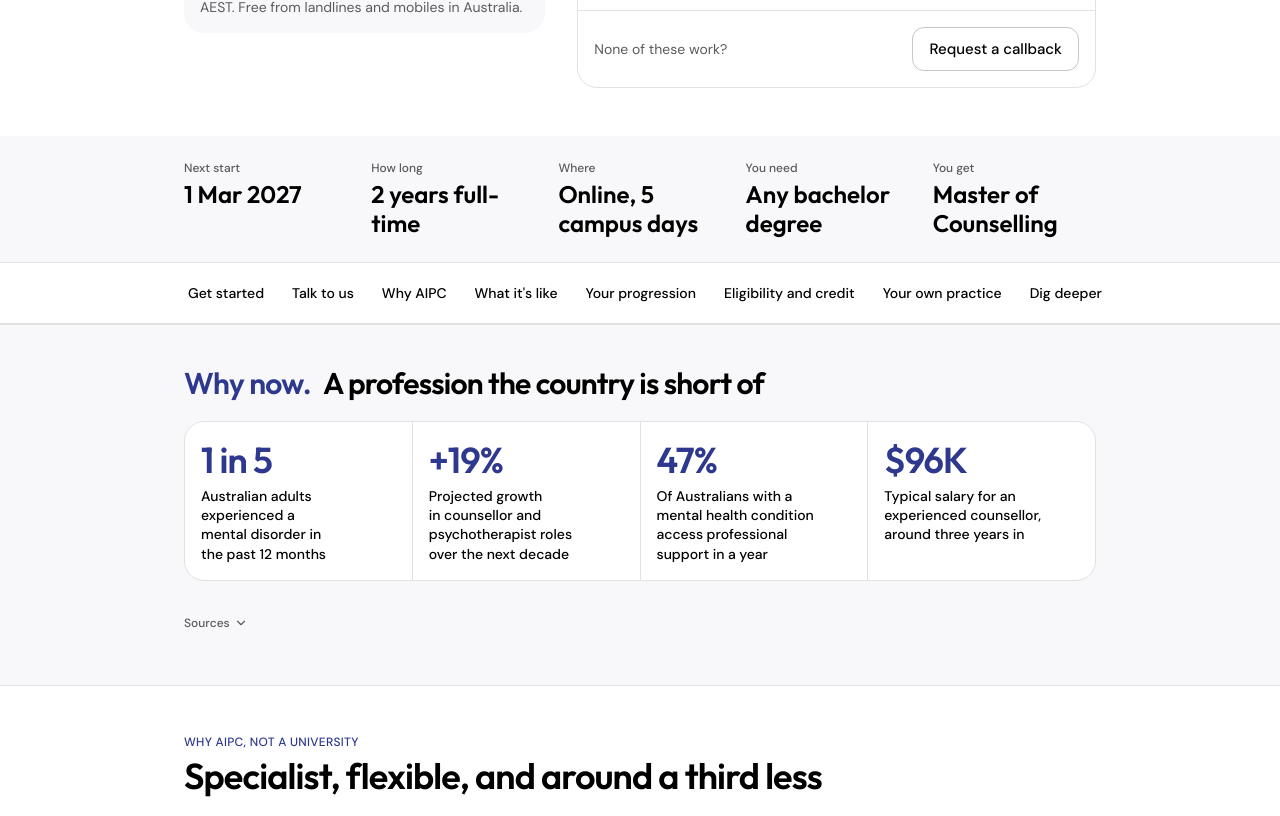
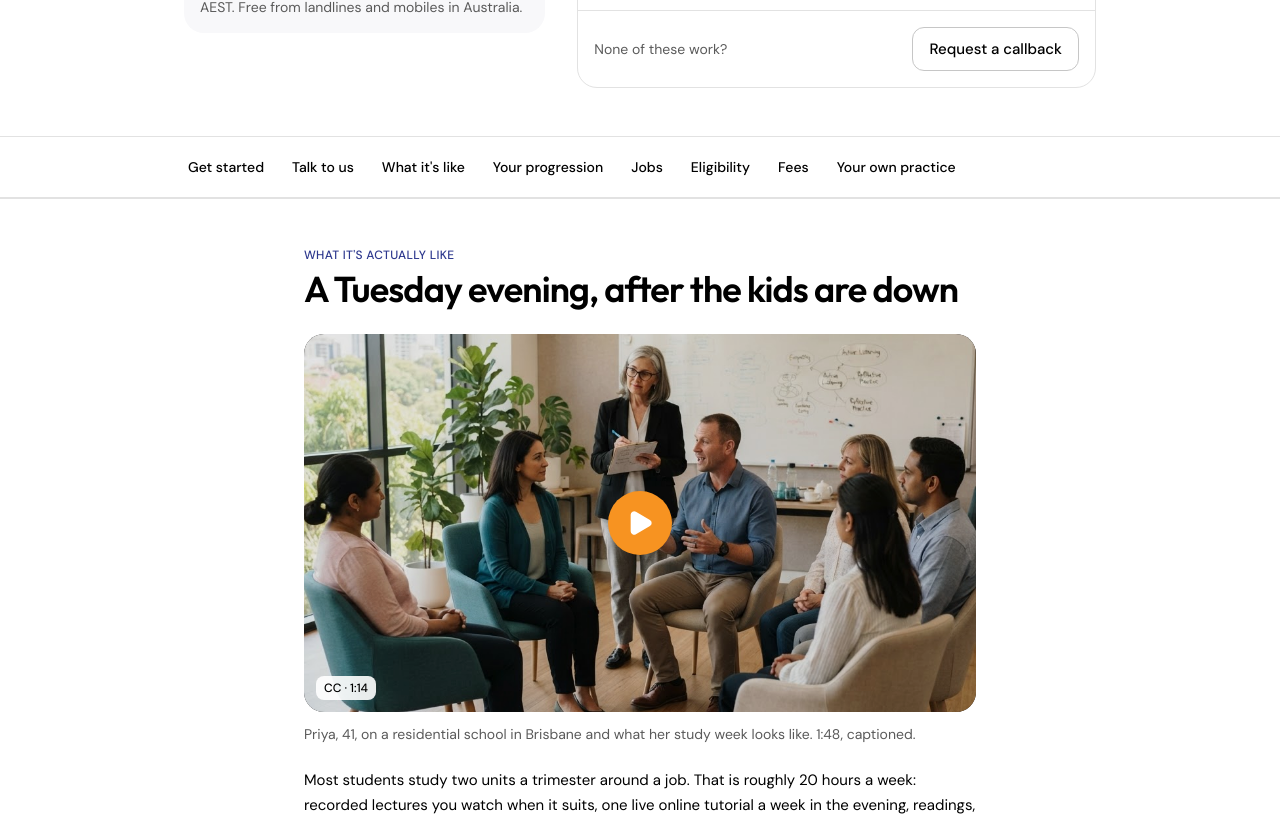
Before and after one commit to kostia-gif/up-webexperience, a Next.js app: page /courses/counselling/master-of-counselling/a in a window 1280 px wide. Shown: the part 2860-3676 px from the top of the page. Built offline with nearby package versions, Linux system fonts and the light colour scheme.

Commit message:
feat: streamline PostgradCoursePageA by removing comparison section and unnecessary nav items

```diff
--- a/components/course/a/pages.tsx
+++ b/components/course/a/pages.tsx
@@ -113,8 +113,18 @@ export function OnlineCoursePageA({ course }: { course: Course }) {
  * coach is replaced by a "start your own practice" planner.
  */
 export function PostgradCoursePageA({ course }: { course: Course }) {
+  // Option A drops the comparison section, so the shared "Why AIPC" header
+  // link (#why) has no target here. Neutralize it to match the other
+  // placeholder header items without touching the shared course data.
+  const courseA: Course = {
+    ...course,
+    brand: {
+      ...course.brand,
+      nav: course.brand.nav.map((item) => (item.href === '#why' ? { ...item, href: '#' } : item)),
+    },
+  }
   return (
-    <Shell course={course}>
+    <Shell course={courseA}>
       <PostgradBodyA />
     </Shell>
   )
--- a/components/course/a/postgrad-body.tsx
+++ b/components/course/a/postgrad-body.tsx
@@ -1,17 +1,12 @@
 'use client'
 
-import { Building2 } from 'lucide-react'
-import { InPageNav, PromiseLine, QuickAnswers, WhatItsLike } from '../above-fold'
+import { InPageNav, PromiseLine, WhatItsLike } from '../above-fold'
 import { Faqs, WhereItTakesYou } from '../below-fold'
-import { HowWeCompare } from '../postgrad/compare'
 import { CountryBanner } from '../postgrad/country-banner'
 import { AccreditedDetails } from '../postgrad/details'
-import { DigDeeper } from '../postgrad/dig-deeper'
 import { EligibilityAndRpl } from '../postgrad/eligibility'
-import { EngageBand } from '../postgrad/engage-band'
 import { PostgradHero } from '../postgrad/hero'
 import { IntlTeam } from '../postgrad/intl-team'
-import { MarketDemand } from '../postgrad/market-demand'
 import { Progression } from '../postgrad/progression'
 import { BookSpecialist } from '../postgrad/specialist'
 import { StickyCta } from '../postgrad/sticky-cta'
@@ -23,25 +18,32 @@ import { PostgradStart } from './postgrad-start'
 const DOMESTIC_NAV: [string, string][] = [
   ['#apply', 'Get started'],
   ['#specialist', 'Talk to us'],
-  ['#why', 'Why AIPC'],
   ['#like', "What it's like"],
   ['#progression', 'Your progression'],
-  ['#eligibility', 'Eligibility and credit'],
+  ['#outcomes', 'Jobs'],
+  ['#eligibility', 'Eligibility'],
+  ['#fees', 'Fees'],
   ['#practice', 'Your own practice'],
-  ['#deeper', 'Dig deeper'],
 ]
 
 const INTL_NAV: [string, string][] = [
   ['#apply', 'Get started'],
   ['#international', 'International team'],
-  ['#why', 'Why AIPC'],
   ['#like', "What it's like"],
   ['#progression', 'Your progression'],
-  ['#eligibility', 'Eligibility and credit'],
+  ['#outcomes', 'Jobs'],
+  ['#eligibility', 'Eligibility'],
+  ['#fees', 'Fees'],
   ['#practice', 'Your own practice'],
-  ['#deeper', 'Dig deeper'],
 ]
 
+/**
+ * Option A for AIPC, trimmed to the same lean, action-first rhythm as NZMA,
+ * Elite and Yoobee: hero, pick a date, talk to a person, then what it's like,
+ * progression, jobs, eligibility, cost, and the practice planner. The dense
+ * market-demand, comparison, quick-answers, engage-band and dig-deeper
+ * sections are gone to take the complexity away.
+ */
 function Body() {
   const { isIntl } = useStudyFrom()
   return (
@@ -55,26 +57,13 @@ function Body() {
       <PromiseLine />
       <PostgradStart />
       {isIntl ? <IntlTeam /> : <BookSpecialist />}
-      <QuickAnswers />
       <InPageNav items={isIntl ? INTL_NAV : DOMESTIC_NAV} />
-      <MarketDemand />
-      <HowWeCompare />
       <WhatItsLike />
       <Progression />
       <WhereItTakesYou />
-      <EngageBand
-        midAction={{
-          icon: Building2,
-          title: 'Plan your own practice',
-          body: 'Map the degree against the counselling practice you want to build.',
-          href: '#practice',
-          cta: 'practice',
-        }}
-      />
       <EligibilityAndRpl />
       <FeesLite />
       <BusinessBuilder />
-      <DigDeeper />
       <Faqs />
       <AccreditedDetails />
       <StickyCta />
```
